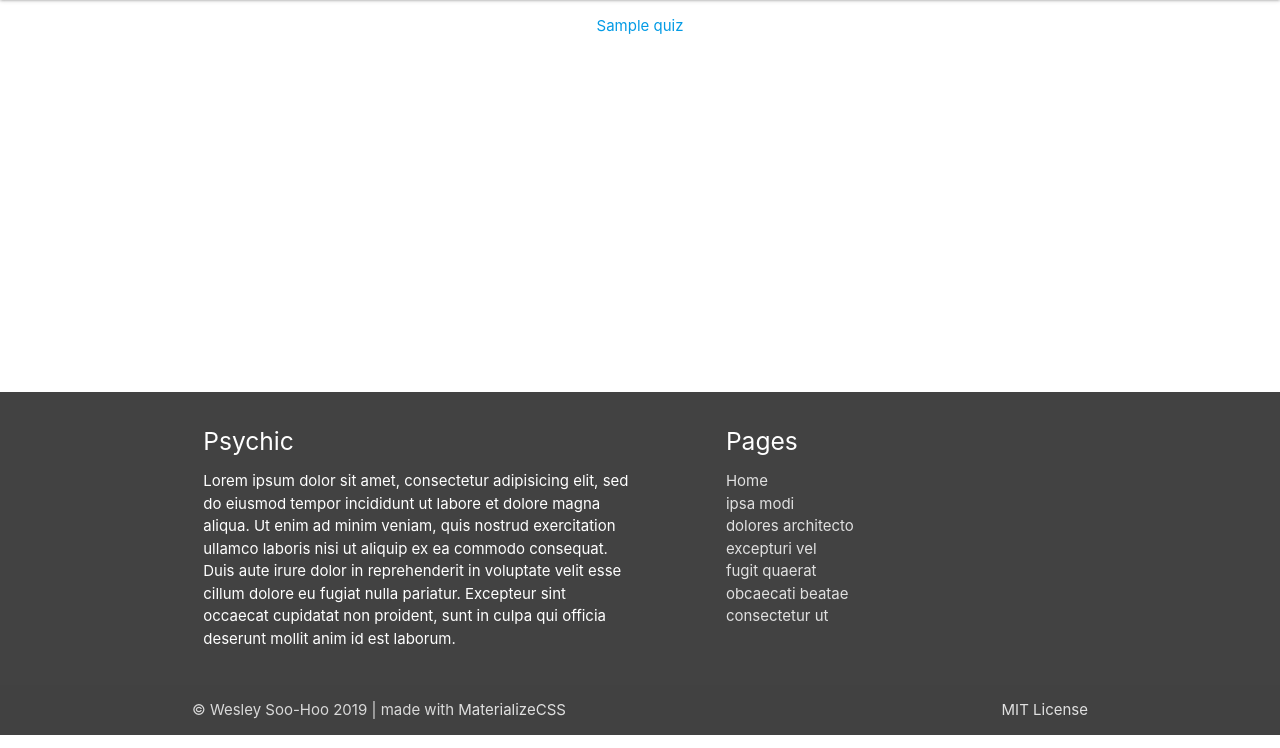
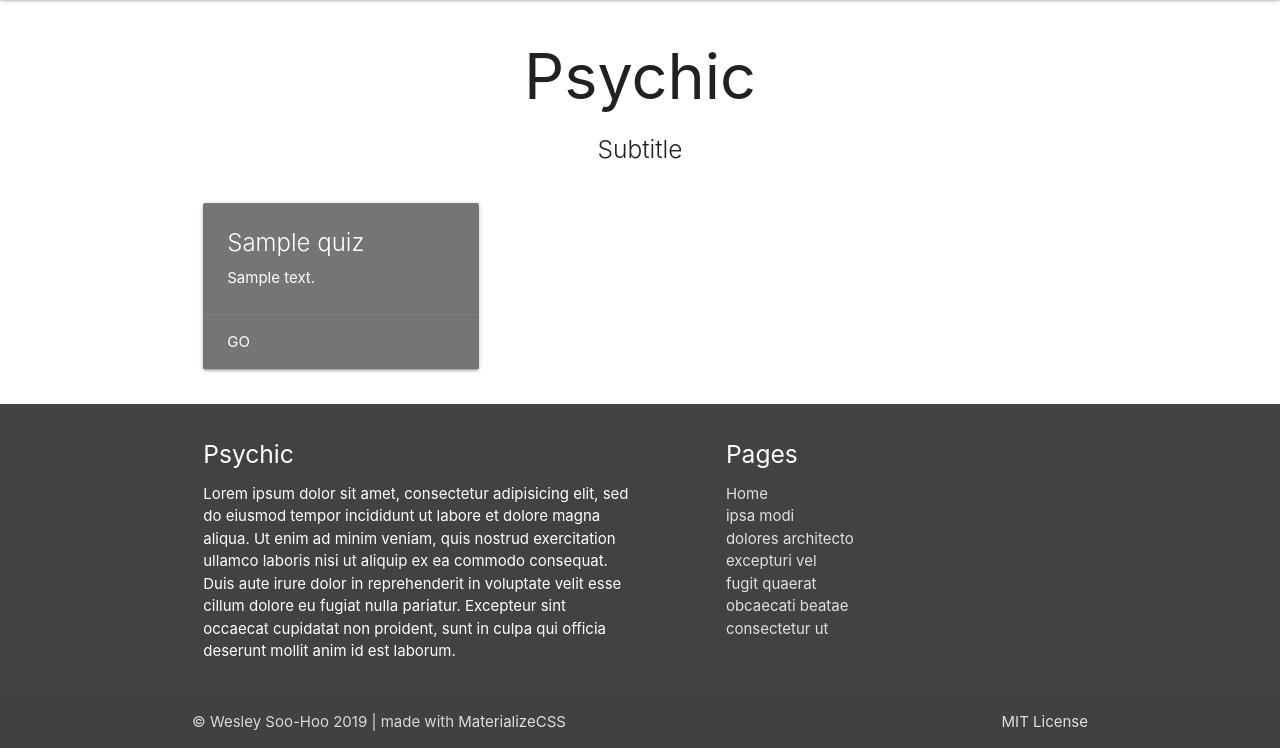
Before and after one commit to wsh32/psychic, a Django app: template psychic/quiz/templates/quiz/index.html in a window 1280 px wide. Shown: the part 65-813 px from the top of the page. Run offline with Django 3.2, Linux system fonts and the light colour scheme; tables that the repository leaves empty hold one stand-in row (values such as "Sample post"); the template is opened without the code that fills it: values that come from a table or form of the project are taken from there, most other values are stand-ins (such as "Sample title", 1, 10 or a date in 2020).

Commit message:
(#18) Beautify homepage
Each quiz is now a card which includes a short description instead of
just listing quiz titles. Note that this includes a change in the
database to include the description

```diff
--- a/psychic/quiz/admin.py
+++ b/psychic/quiz/admin.py
@@ -29,7 +29,7 @@ class QuestionAdmin(admin.ModelAdmin):
 
 class QuizAdmin(admin.ModelAdmin):
     fieldsets = [
-        (None, {'fields': ['title', 'submit_text']}),
+        (None, {'fields': ['title', 'description_text', 'submit_text']}),
         ('Date Information', {'fields': ['pub_date', 'exp_date'], 'classes': ['collapse']}),
     ]
     inlines = [PredictionInLine, QuestionInLine]
--- a/psychic/quiz/models.py
+++ b/psychic/quiz/models.py
@@ -6,6 +6,7 @@ from django.utils import timezone
 
 class Quiz(models.Model):
     title = models.CharField(max_length=200)
+    description_text = models.TextField()
     submit_text = models.TextField(default='Your response was recorded. Thank you!')
     pub_date = models.DateTimeField('publish_date', default=timezone.now)
     exp_date = models.DateTimeField('expire_date', default=timezone.now()+datetime.timedelta(days=365))
--- a/psychic/quiz/templates/quiz/index.html
+++ b/psychic/quiz/templates/quiz/index.html
@@ -6,12 +6,27 @@
 
 {% block main %}
     <div class="container center">
+        <h1>Psychic</h1>
+        <h5 class="light">Subtitle</h5>
+    </div>
+    <div class="container">
+        <br>
         {% if quiz_list %}
-        <ul>
-            {% for quiz in quiz_list %}
-            <li><a href="{% url 'quiz:quiz' quiz.id %}">{{ quiz.title }}</a></li>
-            {% endfor %}
-        </ul>
+        <div class="row">
+        {% for quiz in quiz_list %}
+            <div class="col s12 m4">
+                <div class="card grey darken-1">
+                    <div class="card-content white-text">
+                        <span class="card-title">{{ quiz.title }}</span>
+                        <p>{{ quiz.description_text }}</p>
+                    </div>
+                    <div class="card-action">
+                        <a class="white-text" href="{% url 'quiz:quiz' quiz.id %}">Go</a>
+                    </div>
+                </div>
+            </div>
+        {% endfor %}
+        </div>
         {% endif %}
     </div>
 {% endblock %}
```
Also changed, not shown: psychic/quiz/migrations/0006_auto_20190712_0752.py (added).
